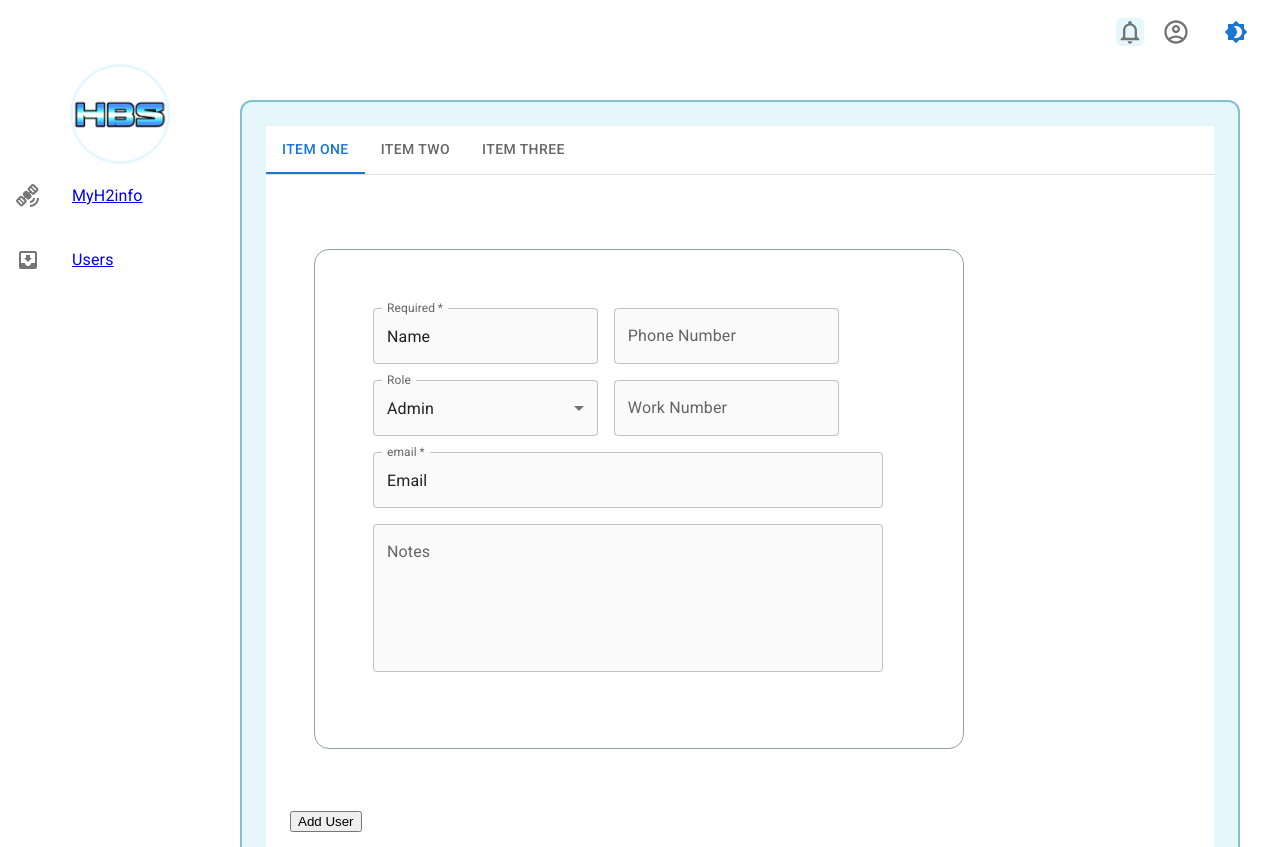
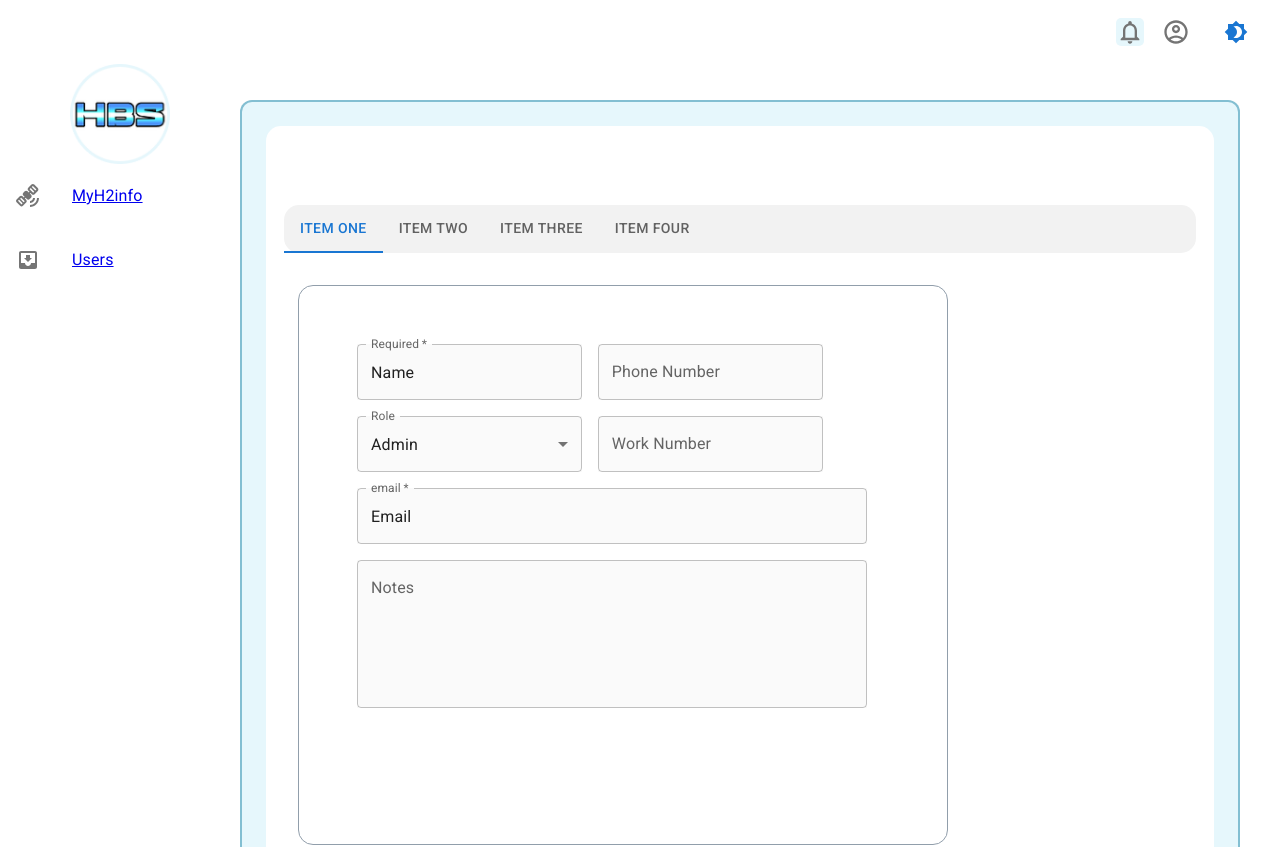
Before and after one commit to kpierc11/Dashboard_Demo, a React (Create React App) app in the folder app/: page /user/settings in a window 1280 px wide. Shown: the top 847 px of the page. Built offline with nearby package versions, Linux system fonts and the light colour scheme.

Commit message:
added item 4 on usersettings page

```diff
--- a/app/src/components/UserSettings/UserProfileForm.tsx
+++ b/app/src/components/UserSettings/UserProfileForm.tsx
@@ -35,7 +35,7 @@ export default function UserProfileForm() {
         border: "solid #919EAB",
         borderWidth: 1,
         borderRadius: "15px",
-        height: 500,
+        height: 560,
         width: 650,
         padding: "50px",
       }}
--- a/app/src/components/UserSettings/UserSettings.tsx
+++ b/app/src/components/UserSettings/UserSettings.tsx
@@ -24,7 +24,7 @@ function TabPanel(props: TabPanelProps) {
       {...other}
     >
       {value === index && (
-        <Box sx={{ p: 3 }}>
+        <Box sx={{ p: 4 }}>
           <Typography>{children}</Typography>
         </Box>
       )}
@@ -47,8 +47,15 @@ export default function UserSettings() {
   };
 
   return (
-    <Box sx={{ width: "100%", bgcolor: "white" }}>
-      <Box sx={{ borderBottom: 1, borderColor: "divider" }}>
+    <Box sx={{ bgcolor: "white", paddingTop: "79px", borderRadius: "15px" }}>
+      <Box
+        sx={{
+          backgroundColor: "#f2f2f2",
+          borderRadius: "15px",
+          marginRight: "18px",
+          marginLeft: "18px",
+        }}
+      >
         <Tabs
           value={value}
           onChange={handleChange}
@@ -57,14 +64,13 @@ export default function UserSettings() {
           <Tab label="Item One" {...a11yProps(0)} />
           <Tab label="Item Two" {...a11yProps(1)} />
           <Tab label="Item Three" {...a11yProps(2)} />
+          <Tab label="Item Four" {...a11yProps(3)} />
         </Tabs>
       </Box>
       <TabPanel value={value} index={0}>
-        <Container sx={{ paddingTop: "50px" }}>
-          <Box sx={{ bgcolor: "white", height: "560px", width: "auto" }}>
-            <UserProfileForm></UserProfileForm>
-          </Box>
-        </Container>
+        <Box sx={{ bgcolor: "white", height: "857px", width: "auto" }}>
+          <UserProfileForm></UserProfileForm>
+        </Box>
 
         <button>Add User</button>
       </TabPanel>
@@ -74,6 +80,9 @@ export default function UserSettings() {
       <TabPanel value={value} index={2}>
         Item Three
       </TabPanel>
+      <TabPanel value={value} index={3}>
+        Item Four
+      </TabPanel>
     </Box>
   );
 }
```
